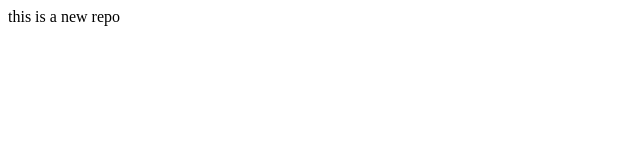
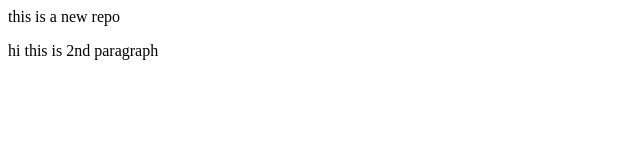
Before and after one commit to YADWINDER1234/localrepo, a plain HTML site: page index.html in a window 1280 px wide. Shown: the whole page, without its empty margins (0-640 px from the left). Drawn offline with Linux system fonts and the light colour scheme.

Commit message:
add new feature

```diff
--- a/index.html
+++ b/index.html
@@ -1 +1,2 @@
 <p>this is a new repo</p>
+<p>hi this is 2nd paragraph</p>
```
